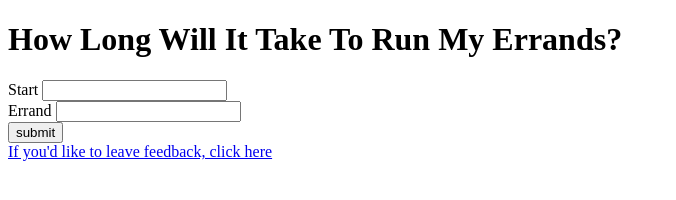
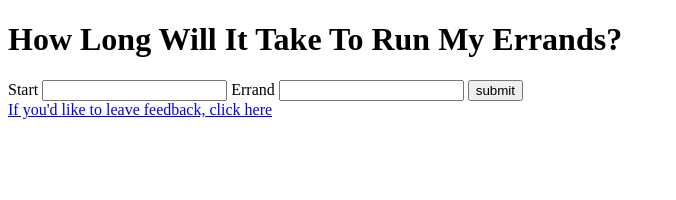
Before and after one commit to DeliaCodes/errandtimer, a plain HTML site: page index.html in a window 1280 px wide. Shown: the whole page, without its empty margins (0-676 px from the left). Drawn offline with nearby package versions, Linux system fonts and the light colour scheme; some packages are replaced by stand-ins of ours.

Commit message:
Removed css grid set up

```diff
--- a/index.html
+++ b/index.html
@@ -6,31 +6,21 @@
 </head>
 
 <body>
-	<div id="container">
-		<div id="one" class="grid">
 	<h1>How Long Will It Take To Run My Errands?</h1>
-		</div>
 	<main role="main">
 		<form id="errandForm">
-				<div id="two" class="grid">
 			<label for="start">Start</label>
 			<input id="start" type="text" name="enter starting address">
-				</div>
-				<div id="three" class="grid">
 			<label for="errand1">Errand</label>
 			<input id="errand1" type="text" name="enter errand address">
-				</div>
-				<div id="four" class="grid">
 			<label for="startTime"></label>
 			<input id="submit" type="submit" value="submit">
-				</div>
 		</form>
-			<div id="results" class="grid">
+		<div id="results">
 
 		</div>
 		<div id="feedbackLink">
 			<a href="https://goo.gl/forms/BCaZupJmsls7Wv3b2">If you'd like to leave feedback, click here</a>
-			</div>
 		</div>
 	</main>
 	<script type="text/javascript" src="https://ajax.googleapis.com/ajax/libs/jquery/3.2.1/jquery.min.js"></script>
```
Lines whose indentation alone changed are shown as unchanged.
